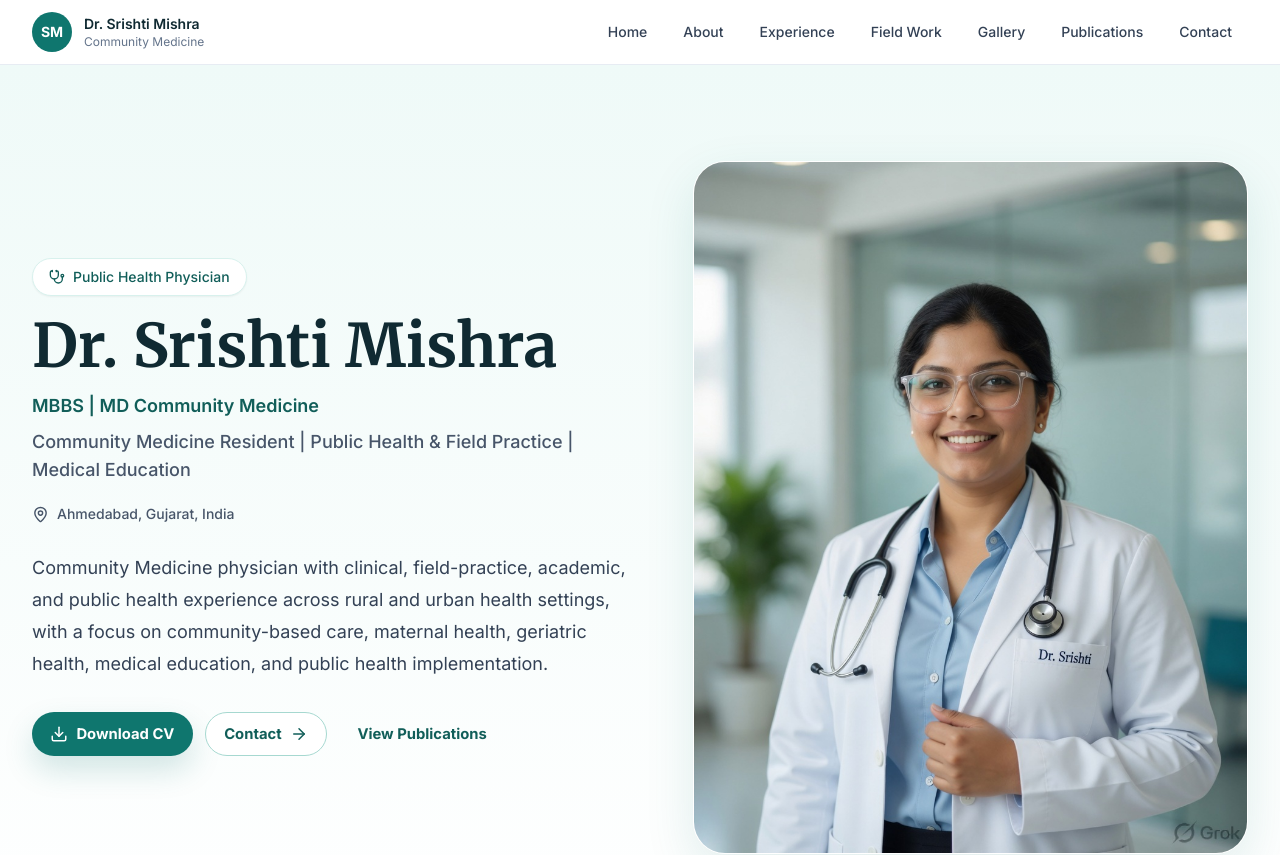
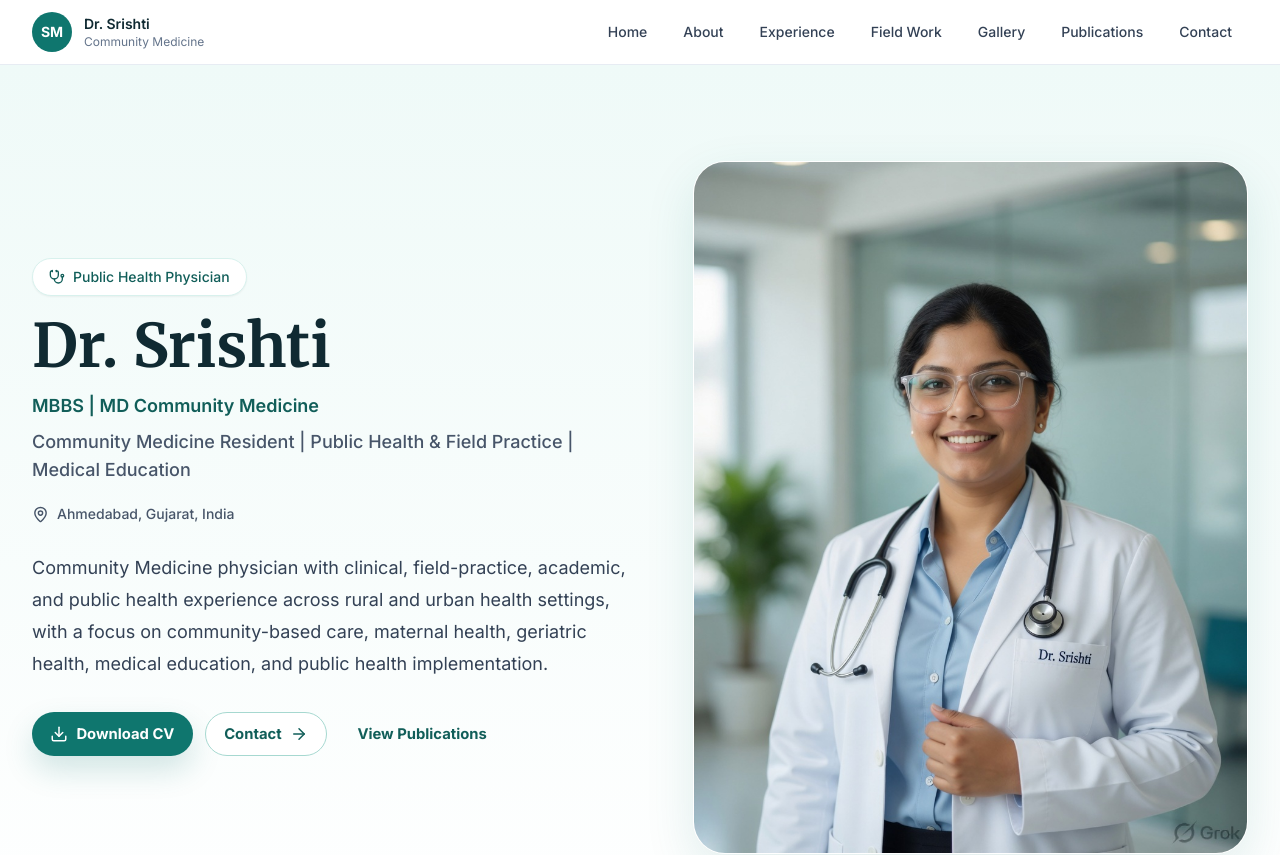
Before and after one commit to AbhishekDubey013/Dr-Srishti-profile, a React (Vite) app: page / in a window 1280 px wide. Shown: the top 855 px of the page. Built offline with nearby package versions, Linux system fonts and the light colour scheme.

Commit message:
Drop surname from profile

```diff
--- a/index.html
+++ b/index.html
@@ -5,16 +5,16 @@
     <meta name="viewport" content="width=device-width, initial-scale=1.0" />
     <meta
       name="description"
-      content="Professional website of Dr. Srishti Mishra, Community Medicine physician with clinical, public health, academic, field practice, and research experience."
+      content="Professional website of Dr. Srishti, Community Medicine physician with clinical, public health, academic, field practice, and research experience."
     />
     <meta name="theme-color" content="#0f766e" />
-    <meta property="og:title" content="Dr. Srishti Mishra | MBBS, MD Community Medicine" />
+    <meta property="og:title" content="Dr. Srishti | MBBS, MD Community Medicine" />
     <meta
       property="og:description"
       content="Community Medicine physician with clinical, public health, academic, field practice, and research experience."
     />
     <meta property="og:type" content="website" />
-    <title>Dr. Srishti Mishra | MBBS, MD Community Medicine</title>
+    <title>Dr. Srishti | MBBS, MD Community Medicine</title>
   </head>
   <body>
     <div id="root"></div>
--- a/src/components/Hero.jsx
+++ b/src/components/Hero.jsx
@@ -40,7 +40,7 @@ function Hero() {
           <div className="mx-auto w-full max-w-sm overflow-hidden rounded-[2rem] border border-white bg-white shadow-soft sm:max-w-md lg:max-w-none">
             <img
               src={profile.imagePath}
-              alt="Professional portrait of Dr. Srishti Mishra"
+              alt="Professional portrait of Dr. Srishti"
               className="aspect-[4/5] w-full object-cover object-center"
               loading="eager"
             />
--- a/src/components/Navbar.jsx
+++ b/src/components/Navbar.jsx
@@ -11,7 +11,7 @@ function Navbar() {
         className="mx-auto flex max-w-7xl items-center justify-between px-4 py-3 sm:px-6 lg:px-8"
         aria-label="Primary navigation"
       >
-        <a href="#home" className="flex items-center gap-3" aria-label="Dr. Srishti Mishra home">
+        <a href="#home" className="flex items-center gap-3" aria-label="Dr. Srishti home">
           <span className="flex h-10 w-10 items-center justify-center rounded-full bg-medical-600 text-sm font-bold text-white">
             SM
           </span>
--- a/src/data/profile.js
+++ b/src/data/profile.js
@@ -1,5 +1,5 @@
 export const profile = {
-  name: "Dr. Srishti Mishra",
+  name: "Dr. Srishti",
   credentials: "MBBS | MD Community Medicine",
   role: "Community Medicine Resident | Public Health & Field Practice | Medical Education",
   location: "Ahmedabad, Gujarat, India",
@@ -12,7 +12,7 @@ export const profile = {
   heroText:
     "Community Medicine physician with clinical, field-practice, academic, and public health experience across rural and urban health settings, with a focus on community-based care, maternal health, geriatric health, medical education, and public health implementation.",
   about:
-    "Dr. Srishti Mishra is an MBBS graduate and MD Community Medicine resident with experience in hospital-based clinical care, public health field practice, rural and urban health centre postings, community outreach, and undergraduate teaching support. Her work spans rural health services, antenatal care, geriatric health, medical student well-being, and community-based public health implementation.",
+    "Dr. Srishti is an MBBS graduate and MD Community Medicine resident with experience in hospital-based clinical care, public health field practice, rural and urban health centre postings, community outreach, and undergraduate teaching support. Her work spans rural health services, antenatal care, geriatric health, medical student well-being, and community-based public health implementation.",
 };
 
 export const navigation = [
@@ -118,21 +118,21 @@ export const gallery = [
     title: "Clinical Team Collaboration",
     description:
       "Field and clinical teamwork across multidisciplinary settings, supporting coordinated community-oriented care.",
-    alt: "Dr. Srishti Mishra with a clinical team in a hospital department.",
+    alt: "Dr. Srishti with a clinical team in a hospital department.",
   },
   {
     image: "/images/clinical-procedure.jpeg",
     title: "Procedure Room Exposure",
     description:
       "Hands-on clinical exposure during supervised procedural care and emergency-response learning.",
-    alt: "Dr. Srishti Mishra participating in a supervised clinical procedure.",
+    alt: "Dr. Srishti participating in a supervised clinical procedure.",
   },
   {
     image: "/images/patient-care.jpeg",
     title: "Patient-Centred Care",
     description:
       "Hospital and field-practice encounters focused on communication, continuity, and public health implementation.",
-    alt: "Dr. Srishti Mishra speaking with a patient in a hospital ward.",
+    alt: "Dr. Srishti speaking with a patient in a hospital ward.",
   },
 ];
 
```
Also changed, not shown: 1 other file (tests, documents, lock files or other folders).
